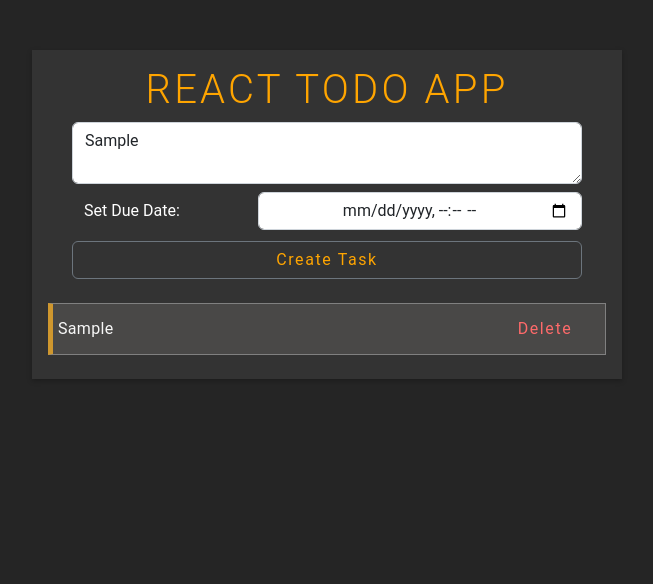
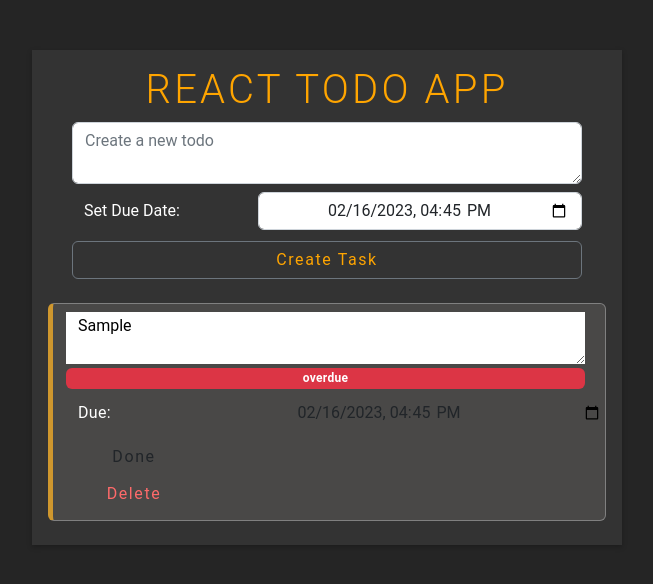
Before and after one commit to sc-pak/react-takehome-challenge, a React (Create React App) app: page / in a window 1280 px wide. Both pictures are taken after typing "Sample" into the empty fields and a click on the button "Create Task". Shown: the top 584 px of the page, without its empty margins (313-966 px from the left). Built offline with nearby package versions, Linux system fonts and the light colour scheme.

Commit message:
Implement high priority items: create/edit todo, mark done, assign a due date, overdue

```diff
--- a/src/App.js
+++ b/src/App.js
@@ -1,31 +1,112 @@
-import { useState } from "react";
+import { useEffect, useState } from "react";
 import TodoForm from "./TodoForm";
 import TodoList from "./TodoList";
 import "./App.css";
 
+const localizeISODateString = (date) => {
+  // Get time difference from UTC to local time zone in minutes
+  let td = new Date(date).getTimezoneOffset();
+
+  // Get millisecond representation of date value
+  let milleseconds = Date.parse(date);
+
+  // Subtract time difference from date value and convert to ISO string
+  let UCTISODateString = new Date(milleseconds - td * 60 * 1000).toISOString();
+
+  /* Converting from new Date() object to ISO string assumes UCT timezone,
+  so remove UCT indication YYYY-MM-DDThh:mm:ss.sssZ -> YYYY-MM-DDThh:mm:ss */
+  const split = UCTISODateString.split(":");
+  return split[0] + ":" + split[1]; //YYYY-MM-DDThh:mm:ss
+};
+
+/**
+ * Main App function
+ * @returns App <div> rendering
+ */
 const App = () => {
   const [todos, setTodos] = useState([]);
-  const [todo, setTodo] = useState("");
+  const [todoText, setTodoText] = useState("");
+  const [edit, setEdit] = useState(false);
+  const [date, setDate] = useState(
+    localizeISODateString(new Date().toISOString())
+  );
+  const [currentTime, setCurrentTime] = useState(new Date());
+
+  const getCurrentTime = () => {
+    setCurrentTime(new Date());
+    return currentTime;
+  };
 
   const addTodo = () => {
-    if (todo !== "") {
-      setTodos([...todos, todo]);
-      setTodo("");
+    if (todoText !== "") {
+      setTodos([
+        ...todos,
+        {
+          text: todoText,
+          isDone: false,
+          dueDate: date,
+          overdue: false,
+        },
+      ]);
+      setTodoText("");
+      setDate(localizeISODateString(new Date().toISOString()));
     }
   };
 
-  const deleteTodo = (text) => {
-    const newTodos = todos.filter((todo) => {
-      return todo !== text;
+  const deleteTodo = (key) => {
+    const newTodos = todos.filter((_, index) => {
+      return index !== key;
     });
     setTodos(newTodos);
   };
 
+  const editTodo = (edit, key) => {
+    const newTodos = [...todos];
+    newTodos[key].text = edit;
+    setTodos(newTodos);
+  };
+
+  const editDueDate = (edit, key) => {
+    const newTodos = [...todos];
+    newTodos[key].dueDate = edit;
+    setTodos(newTodos);
+  };
+
+  const markDone = (key) => {
+    const newTodos = [...todos.filter((_, index) => index !== key), todos[key]];
+    newTodos[newTodos.length - 1].isDone =
+      !newTodos[newTodos.length - 1].isDone;
+    setTodos(newTodos);
+  };
+
+  useEffect(() => {
+    const interval = setInterval(() => getCurrentTime(), 1000);
+
+    return () => clearInterval(interval);
+  }, []);
+
   return (
-    <div className="App">
+    <div className="App container">
       <h1>React Todo App</h1>
-      <TodoForm todo={todo} setTodo={setTodo} addTodo={addTodo} />
-      <TodoList list={todos} remove={deleteTodo} />
+
+      <TodoForm
+        todoText={todoText}
+        setTodoText={setTodoText}
+        dueDate={date}
+        setDueDate={setDate}
+        addTodo={addTodo}
+      />
+
+      <TodoList
+        list={todos}
+        remove={deleteTodo}
+        edit={edit}
+        editTodo={editTodo}
+        setEdit={setEdit}
+        editDueDate={editDueDate}
+        markDone={markDone}
+        currentTime={currentTime}
+      />
     </div>
   );
 };
--- a/src/TodoForm.js
+++ b/src/TodoForm.js
@@ -1,4 +1,4 @@
-const TodoForm = ({ input, setTodo, dueDate, setDueDate, addTodo }) => {
+const TodoForm = ({ todoText, setTodoText, dueDate, setDueDate, addTodo }) => {
   return (
     <div className="container mb-4">
       <div className="container align-self-center mb-2">
@@ -6,10 +6,10 @@ const TodoForm = ({ input, setTodo, dueDate, setDueDate, addTodo }) => {
           className="form-control"
           type="text"
           name="formTodoInput"
-          value={input}
+          value={todoText}
           placeholder="Create a new todo"
           onChange={(e) => {
-            setTodo(e.target.value);
+            setTodoText(e.target.value);
           }}
         />
       </div>
--- a/src/TodoList.js
+++ b/src/TodoList.js
@@ -1,21 +1,129 @@
-const TodoList = ({ list, remove }) => {
+const TodoList = ({
+  currentTime,
+  edit,
+  editTodo,
+  list,
+  setEdit,
+  editDueDate,
+  markDone,
+  remove,
+}) => {
   return (
     <>
       {list?.length > 0 ? (
-        <div className="todo-list">
-          {list.map((entry, index) => (
-            <div key={index} className="todo">
-              <div className="todo-entry">{entry}</div>
+        <div className="container todo-list">
+          <ul className="list-group">
+            {list.map((todo, index) => (
+              <li key={index} className="list-group-item todo">
+                <div key={index} className="container text-center">
+                  {!todo.isDone ? (
+                    <div key={index} className=" row">
+                      <div className="todo-entry col mx-1">
+                        <div className="row">
+                          <textarea
+                            className="col mb-1"
+                            type="text"
+                            value={todo.text}
+                            onChange={(e) => {
+                              editTodo(e.target.value, index);
+                            }}
+                            style={{ border: "none" }}
+                          ></textarea>
+
+                          {Date.parse(todo.dueDate) < currentTime ? (
+                            <span className="badge text-bg-danger align-self-center">
+                              overdue
+                            </span>
+                          ) : (
+                            ""
+                          )}
+                        </div>
+
+                        <div className="duedate-input row text-start">
+                          <label
+                            className="col-2 align-self-center"
+                            htmlFor="dueDate"
+                            style={{ color: "white" }}
+                          >
+                            Due:
+                          </label>
+                          <div className="col-10 align-self-center ms-auto">
+                            <input
+                              className="text-center align-self-center"
+                              name="todoDueDate"
+                              type="datetime-local"
+                              value={todo.dueDate}
+                              onChange={(e) => {
+                                editDueDate(e.target.value, index);
+                              }}
+                              style={{ border: "none" }}
+                            />
+                          </div>
+                        </div>
+                      </div>
+
+                      <div
+                        className="btn-group col-3 justify-content-center"
+                        role="group"
+                      >
+                        <div className="row justify-content-center">
                           <button
-                className="delete-button"
+                            type="button"
+                            className="toggle-done-button btn"
                             onClick={() => {
-                  remove(entry);
+                              markDone(index);
+                            }}
+                          >
+                            Done
+                          </button>
+
+                          <button
+                            type="button"
+                            className="delete-button btn"
+                            onClick={() => {
+                              remove(index);
                             }}
                           >
                             Delete
                           </button>
                         </div>
+                      </div>
+                    </div>
+                  ) : (
+                    <div className="container text-center col justify-content-start todo-entry">
+                      <div className="row">
+                        <s> {todo.text}</s>
+                      </div>
+
+                      <div className="btn-group row ms-auto" role="group">
+                        <div className="justify-content-center">
+                          <button
+                            type="button"
+                            className="toggle-done-button btn"
+                            onClick={() => {
+                              markDone(index);
+                            }}
+                          >
+                            Restore
+                          </button>
+
+                          <button
+                            type="button"
+                            className="delete-button btn"
+                            onClick={() => {
+                              remove(index);
+                            }}
+                          >
+                            Delete
+                          </button>
+                        </div>
+                      </div>
+                    </div>
+                  )}
+                </div>
+              </li>
             ))}
+          </ul>
         </div>
       ) : (
         <div className="empty">
```
Lines whose indentation alone changed are shown as unchanged.
